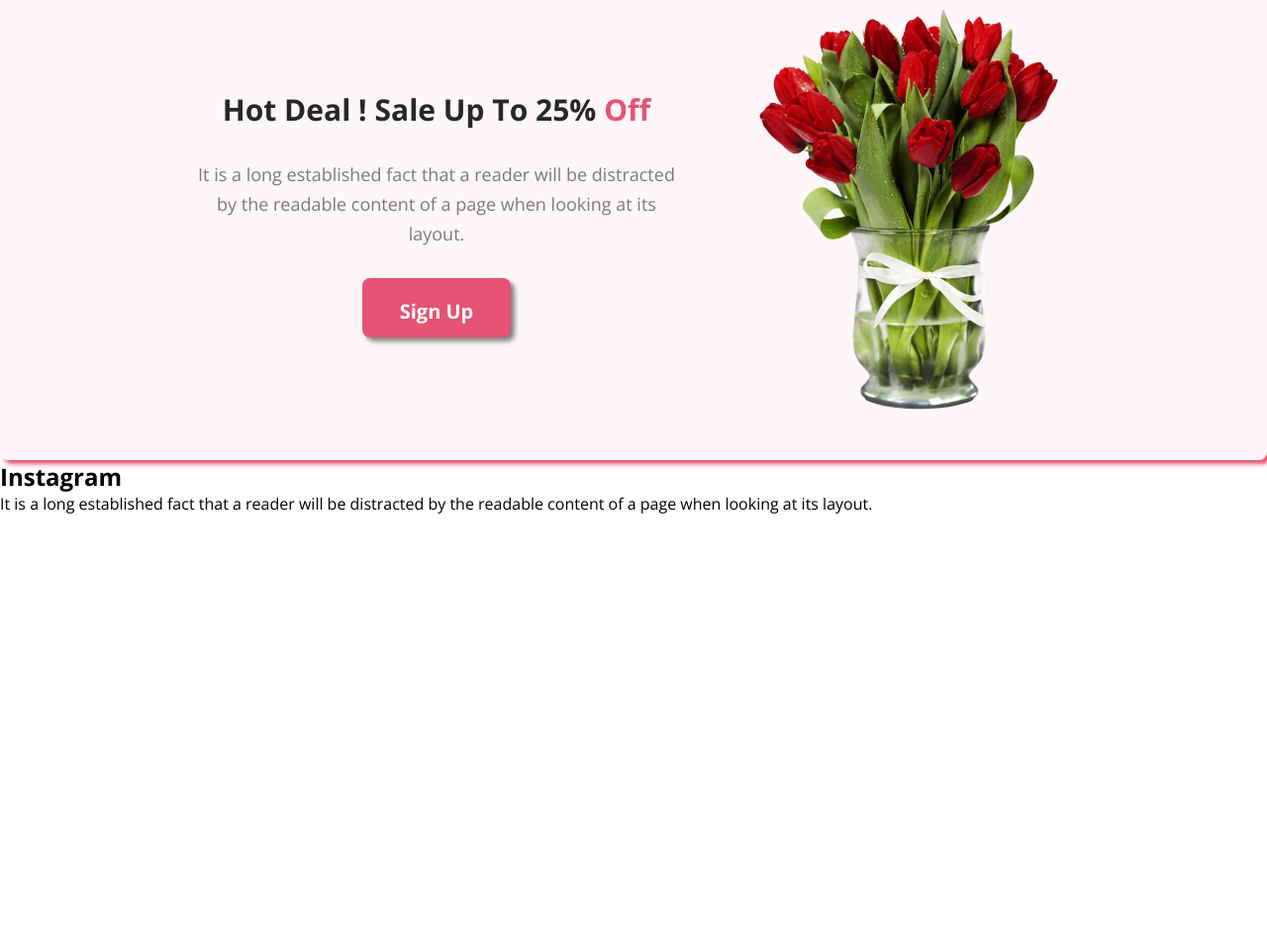
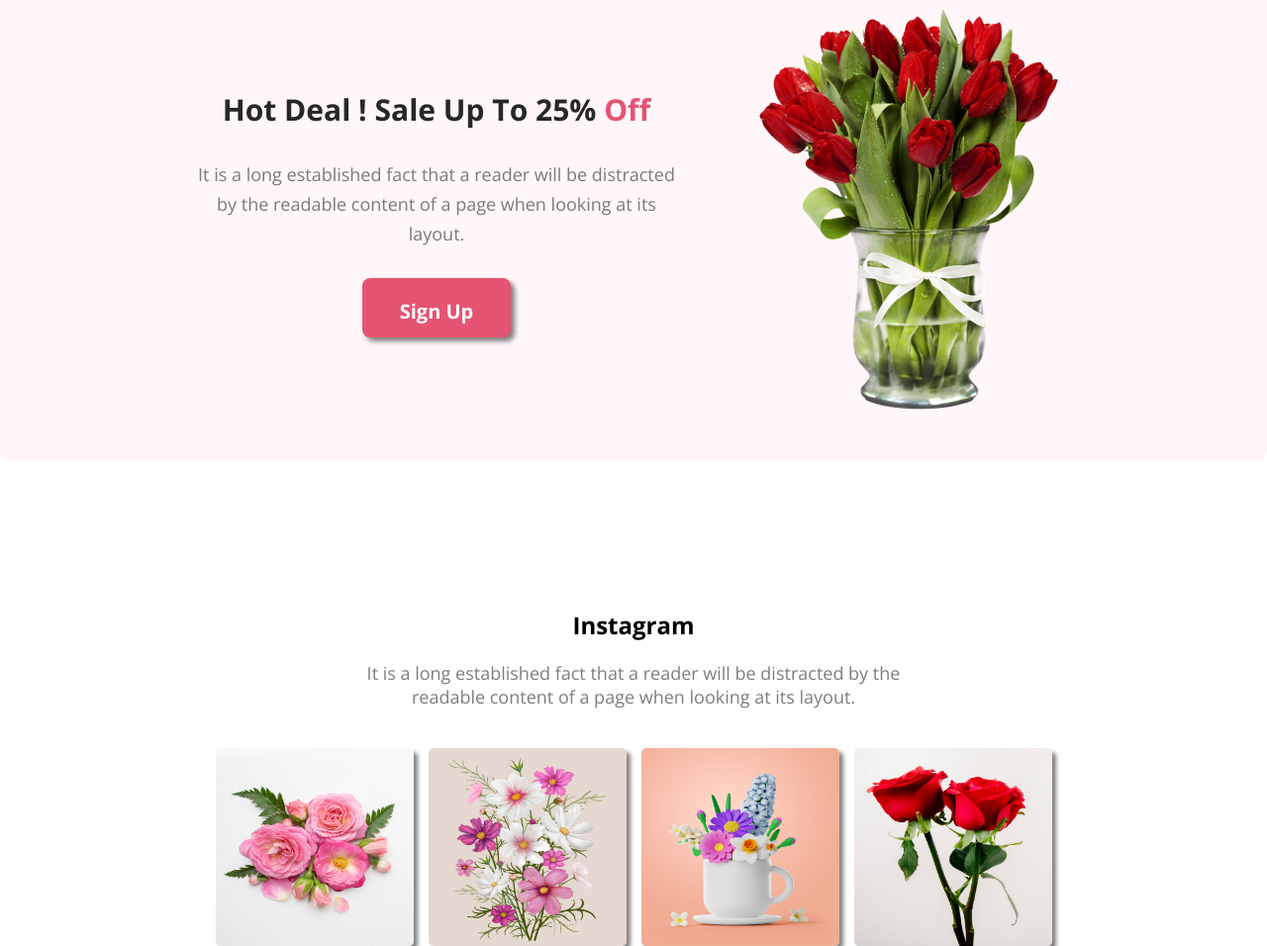
Before and after one commit to Bushra01-Dhaka/flower-shop-website, a plain HTML site: page index.html in a window 1280 px wide. Shown: the part 2130-3086 px from the top of the page at 99% size. Before the commit the page ends 2650 px from the top, so only its background shows below. Drawn offline with nearby package versions, Linux system fonts and the light colour scheme.

Commit message:
added instagram section

```diff
--- a/index.html
+++ b/index.html
@@ -101,8 +101,17 @@
 
         <!-- instagram section -->
         <section class="insta">
-            <h2 class="instra-title">Instagram</h2>
+            <div class="insta-details">
+                <h2 class="instra-title">Instagram</h2>
             <p class="insta-description">It is a long established fact that a reader will be distracted by the readable content of a page when looking at its layout.</p>
+
+            </div>
+            <div class="insta-photos">
+                <img src="./Flower Asset/Flower 01.png" alt="" class="photo">
+                <img src="./Flower Asset/Rectangle 4.png" alt="" class="photo">
+                <img src="./Flower Asset/Rectangle 5.png" alt="" class="photo">
+                <img src="./Flower Asset/Rectangle 6.png" alt="" class="photo">
+            </div>
         </section>
 
     </main>
--- a/styles/style.css
+++ b/styles/style.css
@@ -184,7 +184,6 @@ font-family: 'Open Sans', sans-serif; */
     gap: 80px;
     justify-content: space-between;
     align-items: center;
-    box-shadow: 4px 4px 4px #E55473;
 }
 
 .sale-title {
@@ -202,3 +201,48 @@ font-family: 'Open Sans', sans-serif; */
     margin: 30px 0;
     max-width: 500px;
 }
+
+/* insta section style */
+
+.instra {
+    width: 80%;
+    margin: 0 auto;
+
+}
+
+.insta-details {
+    text-align: center;
+    margin-top: 150px;
+}
+
+.insta-photos {
+    display: flex;
+    gap: 15px;
+    justify-content: space-between;
+    justify-content: center;
+}
+
+.photo {
+    width: 200px;
+    height: 200px;
+    border-radius: 5px;
+    box-shadow: 4px 4px 4px gray;
+}
+
+.insta-title {
+    color: #272727;
+    text-align: center;
+
+    font-size: 30px;
+    font-weight: 800;
+}
+
+.insta-description {
+    color: rgba(39, 39, 39, 0.60);
+    text-align: center;
+    font-size: 18px;
+    font-weight: 400;
+    padding: 20px 0 40px;
+    width: 550px;
+    margin: 0 auto;
+}
```
